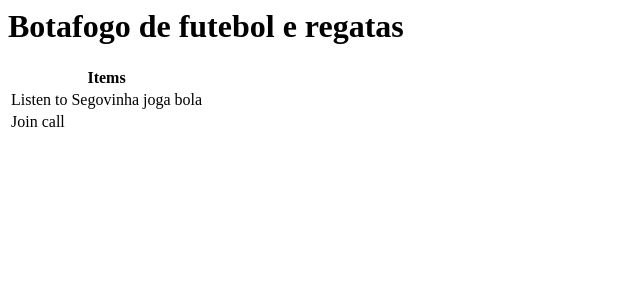
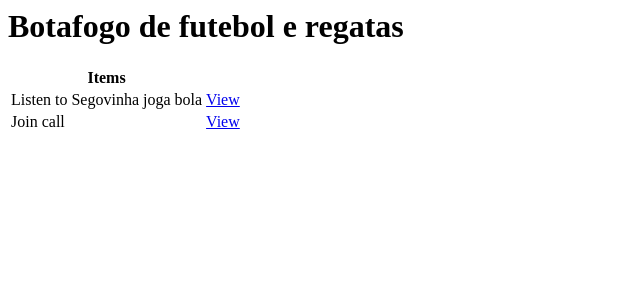
Before and after one commit to Reis567/django_todo_list, a Django app: page / in a window 1280 px wide. Shown: the top 300 px of the page, without its empty margins (0-640 px from the left). Run offline with Django 4.2, Linux system fonts and the light colour scheme; data comes from the database, SQL or seed files in the repository; both versions use the stored data as it was after the commit.

Commit message:
Task detail view

```diff
--- /dev/null
+++ b/base/templates/base/task.html
@@ -0,0 +1 @@
+<h1>Task detail : {{task}}</h1>
--- a/base/templates/base/task_list.html
+++ b/base/templates/base/task_list.html
@@ -12,6 +12,9 @@
         <td>
             {{task.title}}
         </td>
+        <td>
+            <a href="{% url 'task' task.id %}">View</a>
+        </td>
     </tr>
 
     {% empty %}
--- a/base/urls.py
+++ b/base/urls.py
@@ -1,6 +1,7 @@
 from django.urls import path
-from .views import TaskList
+from .views import TaskList,TaskDetail
 
 urlpatterns = [
-    path('',TaskList.as_view(),name='tasks')
+    path('',TaskList.as_view(),name='tasks'),
+    path('task/<int:pk>/',TaskDetail.as_view(),name='task')
 ]
--- a/base/views.py
+++ b/base/views.py
@@ -1,8 +1,16 @@
 from django.shortcuts import render
 from .models import *
 from django.views.generic.list import ListView
+from django.views.generic.detail import DetailView
 # Create your views here.
 
 class TaskList(ListView):
     model = Task
     context_object_name = 'tasks'
+
+
+
+class TaskDetail(DetailView):
+    model = Task
+    context_object_name = 'task'
+    template_name = 'base/task.html'
```
Also changed, not shown: db.sqlite3.
